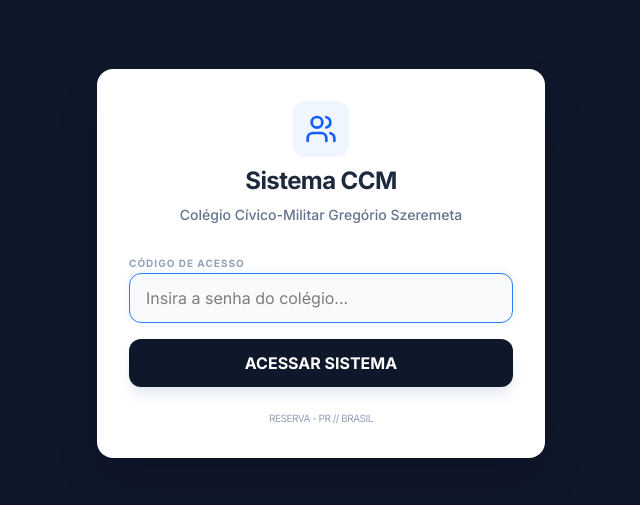
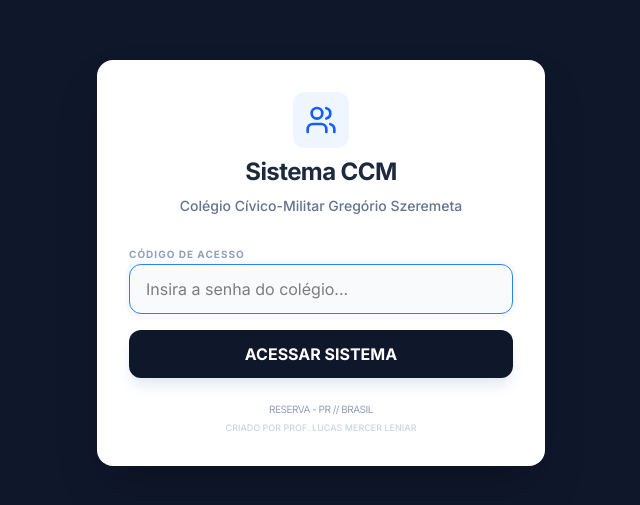
Before and after one commit to lucasmercer/certificado, a React (Vite) app: page / in a window 1280 px wide. Shown: the part 137-642 px from the top of the page, without its empty margins (319-959 px from the left). Built offline with nearby package versions, Linux system fonts and the light colour scheme.

Commit message:
feat: Add creator info to login screen
Adds a new line to the login screen displaying the creator's name and affiliation. This provides attribution for the system's development.

```diff
--- a/src/App.tsx
+++ b/src/App.tsx
@@ -250,9 +250,14 @@ export default function App() {
             </button>
           </form>
 
-          <p className="text-center text-[10px] text-slate-400 uppercase tracking-tighter">
-            Reserva - PR // Brasil
-          </p>
+          <div className="text-center space-y-1">
+            <p className="text-[10px] text-slate-400 uppercase tracking-tighter">
+              Reserva - PR // Brasil
+            </p>
+            <p className="text-[9px] text-slate-300 uppercase font-medium">
+              Criado por Prof. Lucas Mercer Leniar
+            </p>
+          </div>
         </motion.div>
       </div>
     );
```
